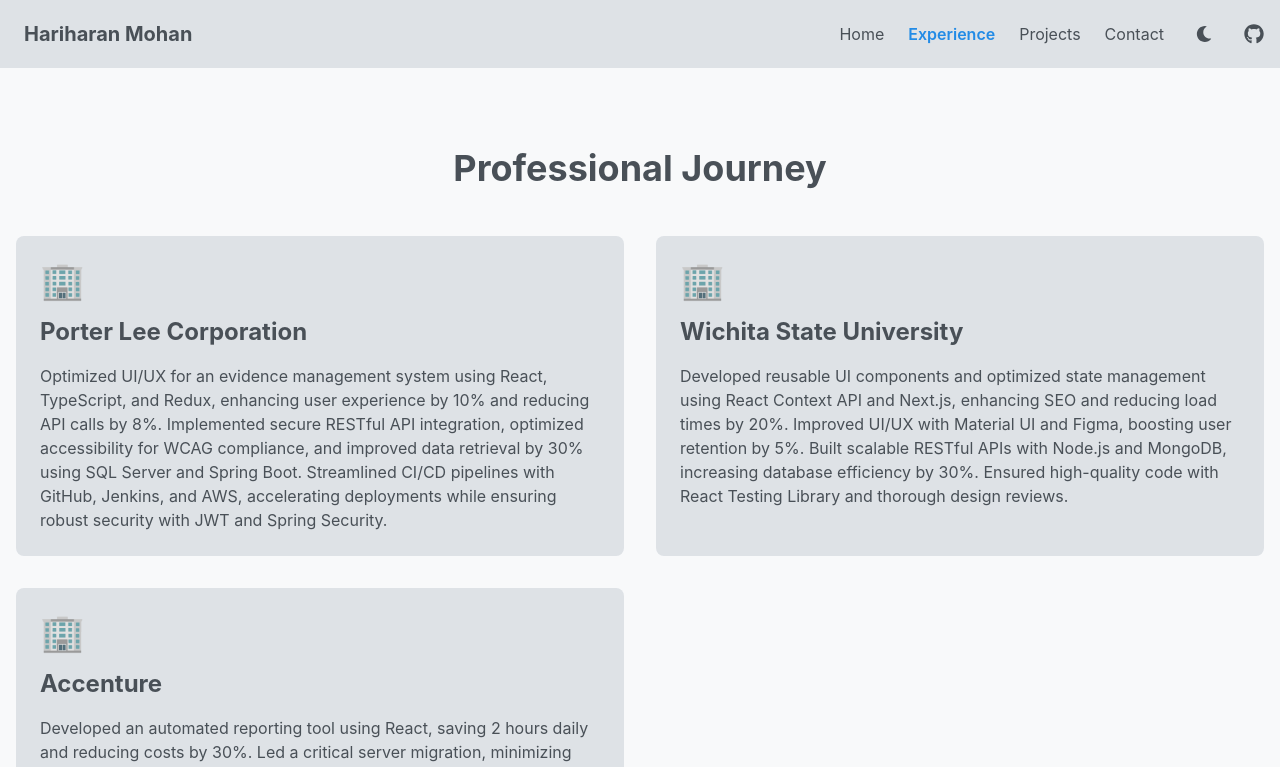
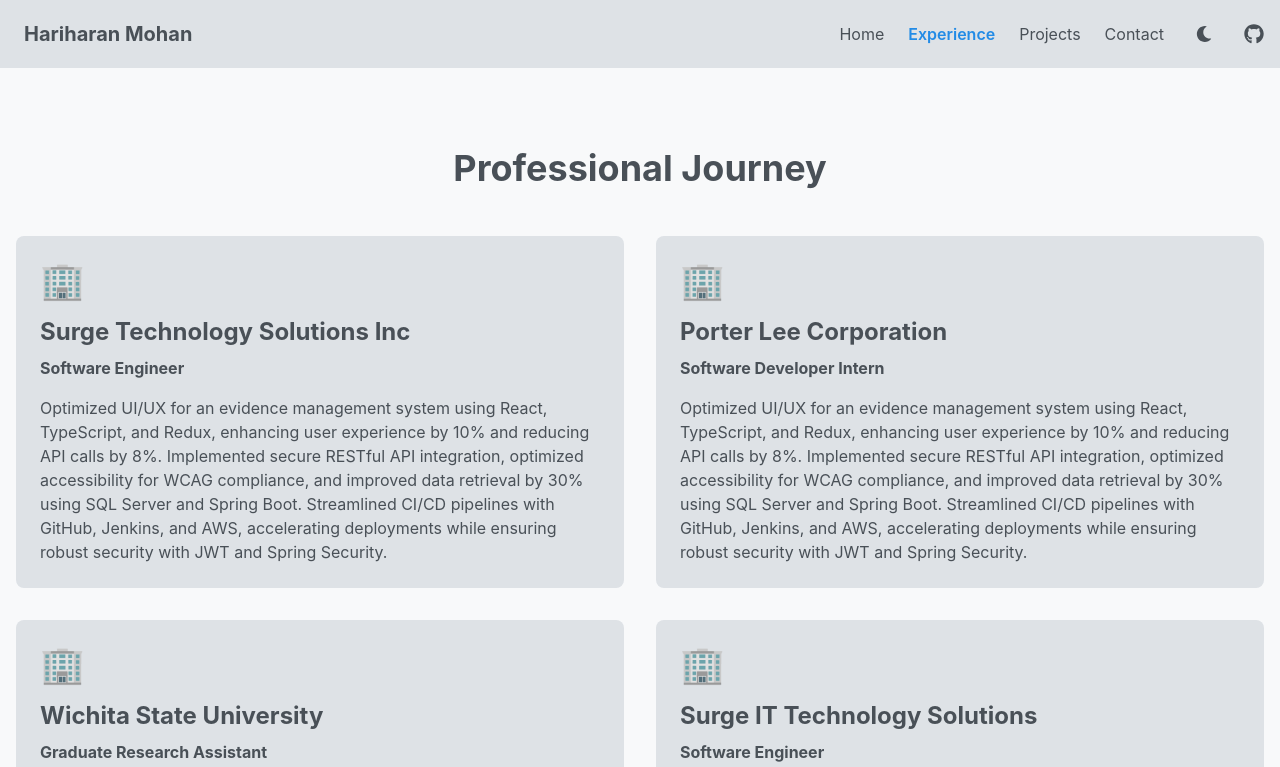
Before and after one commit to iamharie/Portfolio-V2, a React (Vite) app: page /experience in a window 1280 px wide. Shown: the top 767 px of the page. Built offline with nearby package versions, Linux system fonts and the light colour scheme.

Commit message:
update: outsourced professional summary content to a seperate TS file and updated the work experience section

```diff
--- /dev/null
+++ b/src/components/models/workExperience.ts
@@ -0,0 +1,37 @@
+export const jobDetails = [
+  {
+    title: "Surge Technology Solutions Inc",
+    role: "Software Engineer",
+    description:
+      "Optimized UI/UX for an evidence management system using React, TypeScript, and Redux, enhancing user experience by 10% and reducing API calls by 8%. Implemented secure RESTful API integration, optimized accessibility for WCAG compliance, and improved data retrieval by 30% using SQL Server and Spring Boot. Streamlined CI/CD pipelines with GitHub, Jenkins, and AWS, accelerating deployments while ensuring robust security with JWT and Spring Security.",
+    icon: "🏢",
+  },
+  {
+    title: "Porter Lee Corporation",
+    role: "Software Developer Intern",
+    description:
+      "Optimized UI/UX for an evidence management system using React, TypeScript, and Redux, enhancing user experience by 10% and reducing API calls by 8%. Implemented secure RESTful API integration, optimized accessibility for WCAG compliance, and improved data retrieval by 30% using SQL Server and Spring Boot. Streamlined CI/CD pipelines with GitHub, Jenkins, and AWS, accelerating deployments while ensuring robust security with JWT and Spring Security.",
+    icon: "🏢",
+  },
+  {
+    title: "Wichita State University",
+    role: "Graduate Research Assistant",
+    description:
+      "Developed reusable UI components and optimized state management using React Context API and Next.js, enhancing SEO and reducing load times by 20%. Improved UI/UX with Material UI and Figma, boosting user retention by 5%. Built scalable RESTful APIs with Node.js and MongoDB, increasing database efficiency by 30%. Ensured high-quality code with React Testing Library and thorough design reviews.",
+    icon: "🏢",
+  },
+  {
+    title: "Surge IT Technology Solutions",
+    role: "Software Engineer",
+    description:
+      "Developed an automated reporting tool using React, saving 2 hours daily and reducing costs by 30%. Led a critical server migration, minimizing downtime by 15%. Built RESTful APIs with .NET and connected to SQL Server using Entity Framework for efficient data handling. Improved onboarding efficiency by 30% with training materials and ensured software quality with 100% issue resolution through unit testing.",
+    icon: "🏢",
+  },
+  {
+    title: "Accenture",
+    role: "Application Development Associate",
+    description:
+      "Developed an automated reporting tool using React, saving 2 hours daily and reducing costs by 30%. Led a critical server migration, minimizing downtime by 15%. Built RESTful APIs with .NET and connected to SQL Server using Entity Framework for efficient data handling. Improved onboarding efficiency by 30% with training materials and ensured software quality with 100% issue resolution through unit testing.",
+    icon: "🏢",
+  },
+];
--- a/src/declaration.d.ts
+++ b/src/declaration.d.ts
@@ -1,3 +1,5 @@
+/// <reference types="vite/client" />
+
 declare module "*.png" {
   const value: string;
   export default value;
--- a/src/main.tsx
+++ b/src/main.tsx
@@ -2,4 +2,4 @@
 import "./index.css";
 import App from "./App.tsx";
 
-createRoot(document.getElementById("root")).render(<App />);
+createRoot(document.getElementById("root")!).render(<App />);
--- a/src/pages/Experience.tsx
+++ b/src/pages/Experience.tsx
@@ -1,63 +1,16 @@
 import { motion } from "framer-motion";
 import TypewriterMotion from "../components/animation/TypewriterMotion";
+import { jobDetails } from "../components/models/workExperience.ts";
+
+interface JobDetails {
+  title: string;
+  role: string;
+  description: string;
+  icon: string;
+}
 
 const Experience = () => {
-  const services = [
-    {
-      title: "Porter Lee Corporation",
-      description:
-        "Optimized UI/UX for an evidence management system using React, TypeScript, and Redux, enhancing user experience by 10% and reducing API calls by 8%. Implemented secure RESTful API integration, optimized accessibility for WCAG compliance, and improved data retrieval by 30% using SQL Server and Spring Boot. Streamlined CI/CD pipelines with GitHub, Jenkins, and AWS, accelerating deployments while ensuring robust security with JWT and Spring Security.",
-      icon: "🏢",
-    },
-    {
-      title: "Wichita State University",
-      description:
-        "Developed reusable UI components and optimized state management using React Context API and Next.js, enhancing SEO and reducing load times by 20%. Improved UI/UX with Material UI and Figma, boosting user retention by 5%. Built scalable RESTful APIs with Node.js and MongoDB, increasing database efficiency by 30%. Ensured high-quality code with React Testing Library and thorough design reviews.",
-      icon: "🏢",
-    },
-    {
-      title: "Accenture",
-      description:
-        "Developed an automated reporting tool using React, saving 2 hours daily and reducing costs by 30%. Led a critical server migration, minimizing downtime by 15%. Built RESTful APIs with .NET and connected to SQL Server using Entity Framework for efficient data handling. Improved onboarding efficiency by 30% with training materials and ensured software quality with 100% issue resolution through unit testing.",
-      icon: "🏢",
-    },
-  ];
-
-  // const cardVariants = {
-  //   hidden: { opacity: 0, y: 20 },
-  //   visible: { opacity: 1, y: 0 },
-  // };
   return (
-    // <div className="container mx-auto px-4 py-8">
-    //   <h2 className="text-3xl font-bold text-center mb-8">
-    //     Professional Journey
-    //   </h2>
-    //   <div className="grid grid-cols-1 sm:grid-cols-2 md:grid-cols-3 lg:grid-cols-4 gap-8">
-    //     {services.map((service, index) => (
-    //       <motion.div
-    //         key={index}
-    //         className="bg-secondary-light dark:bg-secondary rounded-lg overflow-hidden shadow-lg p-6"
-    //         initial="hidden"
-    //         animate="visible"
-    //         variants={cardVariants}
-    //         transition={{ delay: index * 0.1, duration: 0.2 }}
-    //         whileHover={{ scale: 1.15 }}
-    //       >
-    //         <div className="flex items-center justify-center mb-4 text-4xl">
-    //           <a className="hover:text-accent transition-colors cursor-pointer">
-    //             {service.icon}
-    //           </a>
-    //         </div>
-    //         <h3 className="text-xl font-bold text-text-light dark:text-text-dark mb-2">
-    //           {service.title}
-    //         </h3>
-    //         <p className="text-text-light dark:text-text-dark">
-    //           {service.description}
-    //         </p>
-    //       </motion.div>
-    //     ))}
-    //   </div>
-    // </div>
     <section className="py-20 bg-primary-light dark:bg-primary min-h-screen">
       <div className="container mx-auto px-4">
         <motion.div
@@ -70,7 +23,7 @@
             <TypewriterMotion text="Professional Journey" speed={0.1} />
           </h1>
           <div className="grid grid-cols-1 md:grid-cols-2 gap-8">
-            {services.map((service, index) => (
+            {jobDetails.map((job: JobDetails, index) => (
               <motion.div
                 key={index}
                 initial={{ opacity: 0, x: -20 }}
@@ -78,10 +31,11 @@
                 transition={{ delay: index * 0.2 }}
                 className="bg-secondary-light dark:bg-secondary p-6 rounded-lg"
               >
-                <div className="text-4xl mb-4">{service.icon}</div>
-                <h2 className="text-2xl font-bold mb-4">{service.title}</h2>
+                <div className="text-4xl mb-4">{job.icon}</div>
+                <h2 className="text-2xl font-bold mb-2">{job.title}</h2>
+                <h3 className="text-1xl font-bold mb-4">{job.role}</h3>
                 <p className="text-text-light dark:text-text-dark">
-                  {service.description}
+                  {job.description}
                 </p>
               </motion.div>
             ))}
--- a/tailwind.config.js
+++ b/tailwind.config.js
@@ -16,7 +16,7 @@
         accent: "#228be6",
         text: {
           dark: "#ffffff",
-          light: "#495057", // Darker gray for better contrast on light background
+          light: "#495057",
         },
       },
     },
```
